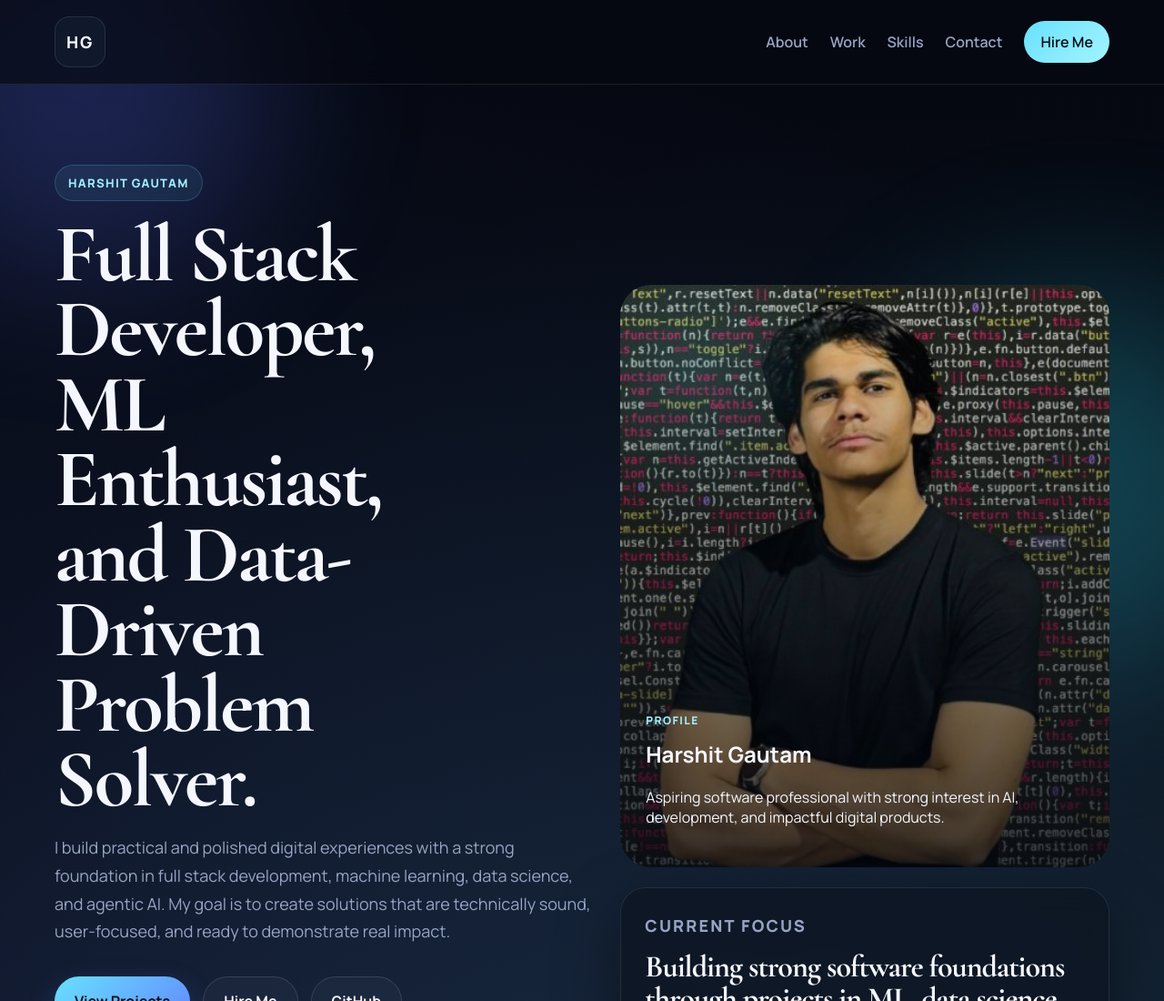
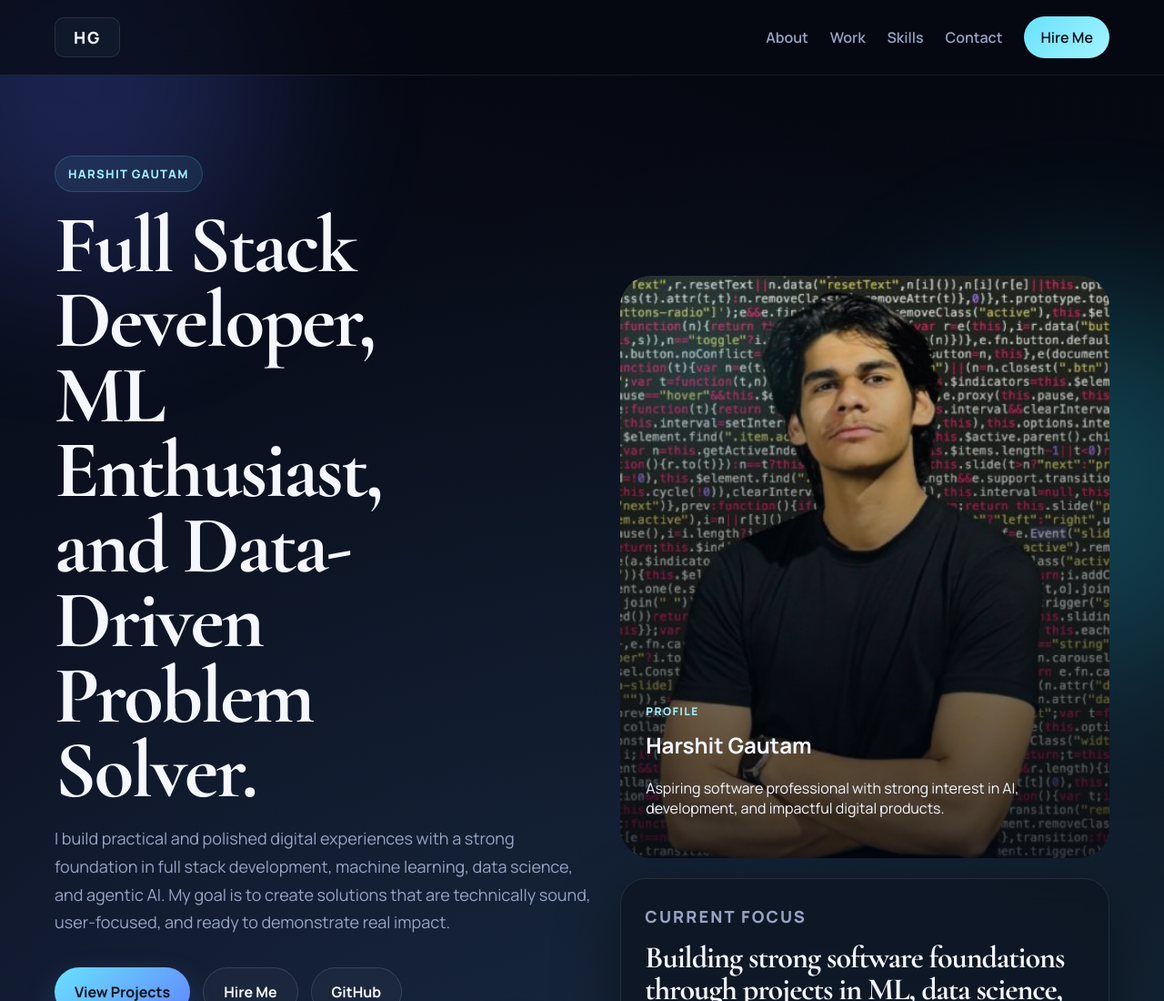
Before and after one commit to codeharshit24/portfolio, a plain HTML site: page index.html in a window 1280 px wide. Shown: the top 1100 px of the page at 91% size. Drawn offline with nearby package versions, Linux system fonts and the light colour scheme.

Commit message:
Make header logo rectangular

```diff
--- a/assets/style.css
+++ b/assets/style.css
@@ -110,9 +110,9 @@ h3 {
 }
 
 .brand {
-  width: 56px;
-  height: 56px;
-  border-radius: 16px;
+  width: 72px;
+  height: 44px;
+  border-radius: 10px;
   display: inline-flex;
   align-items: center;
   justify-content: center;
```
